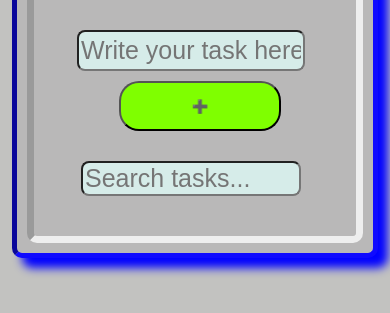
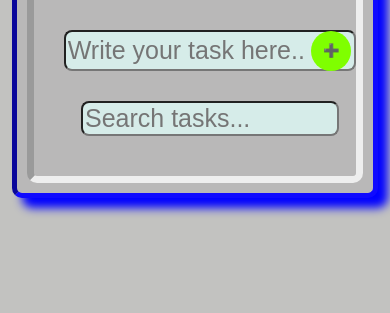
Before and after one commit to AbdErahmanSha3rawy/To_Do_List, a plain HTML site: page index.html in a window 390 px wide. Shown: the part 217-530 px from the top of the page. Drawn offline with Linux system fonts and the light colour scheme.

Commit message:
add_btn in the end of  the input

```diff
--- a/index.html
+++ b/index.html
@@ -11,8 +11,10 @@
     <div class="container">
         <div class="list">
 <h1><span>T</span>o_<span>D</span>o <span>L</span>ist</h1>
+<div id="container">
 <input id="Write" type="text" placeholder="Write your task here..." >
 <button class="add">➕</button>
+</div>
 <p class="discription"></p>
 <input onkeyup="searchData(this.value)" onkeyup="searchDatacomplited(this.value)" id="search" type="search" placeholder="Search tasks...">
 
--- a/style.css
+++ b/style.css
@@ -49,19 +49,29 @@ input:focus{
     border: 4px blue solid;
     box-shadow: 8px 8px 10px greenyellow;
 }
+#container{
+  position: relative;
+  display: flex;
+  align-items: center;
+}
+
+#Write{
+  width: 100%;
+  padding-right: 50px;
+}
+
 .add{
-
-margin-left: 10px;
-background-color: chartreuse;
-display: flex-box;
-justify-content: center;
-height: 50px;
-width: 50px;
-border-radius: 50%;
-z-index: 5;
+  position: absolute;
+  right: 5px;
+  top: 50%;
+  transform: translateY(-50%);
+  background-color: chartreuse;
+  height: 40px;
+  width: 40px;
+  border-radius: 50%;
+  border: none;
 }
 .add:hover{
-    transform: scale(1.1);
     transition-duration: 0.8s;
     cursor: pointer;
     box-shadow: 0px 5px 5px blue;
@@ -215,21 +225,9 @@ table{
 .text{
     width: 50%;
 }
-input{
-    margin-left: -8px;
-    width: 220px;
-}
-input:hover,input:focus{
-    transform: scale(1);
-     transform: translateY(0);
 
-    margin-right: 0;
-}
-.add{
-    width: 50%;
-    border-radius: 20px;
-    margin-top: 10px;
-}
+
+
 .btns{
     width: 50%;
 }
```
